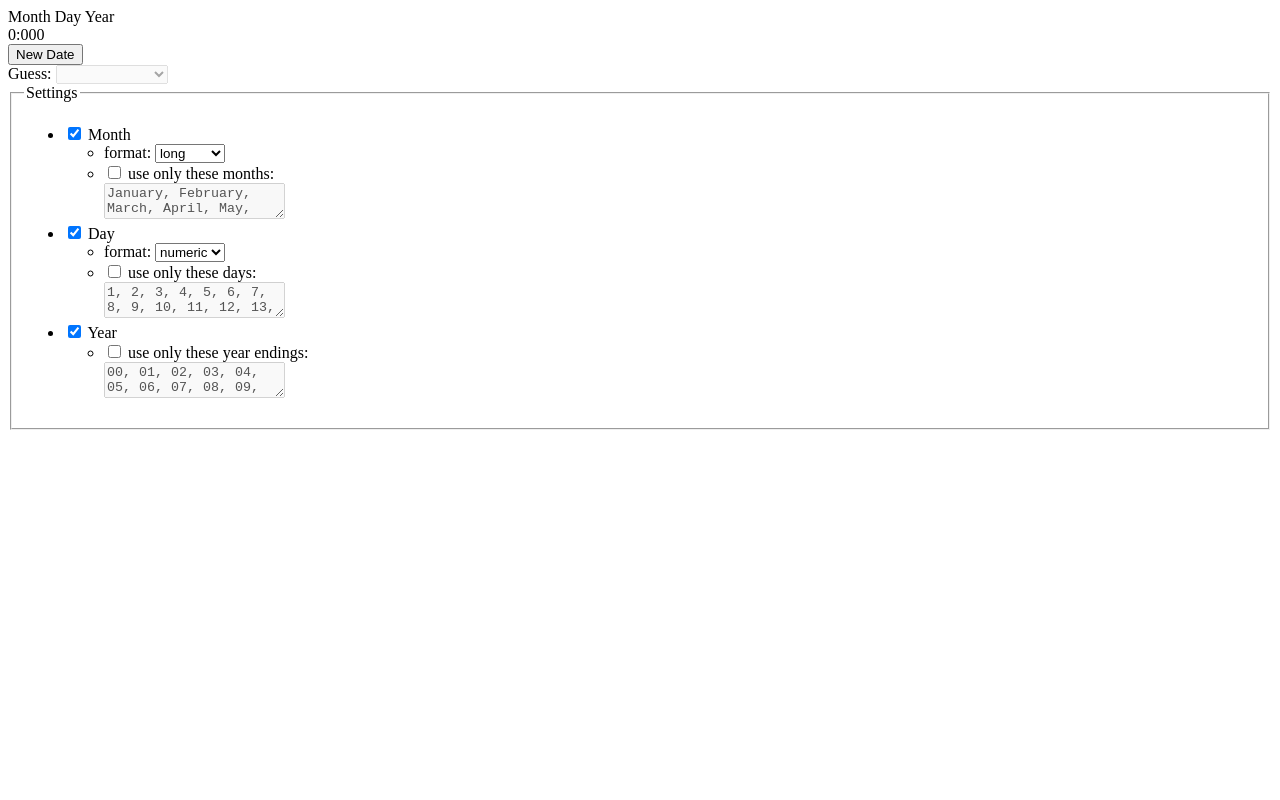
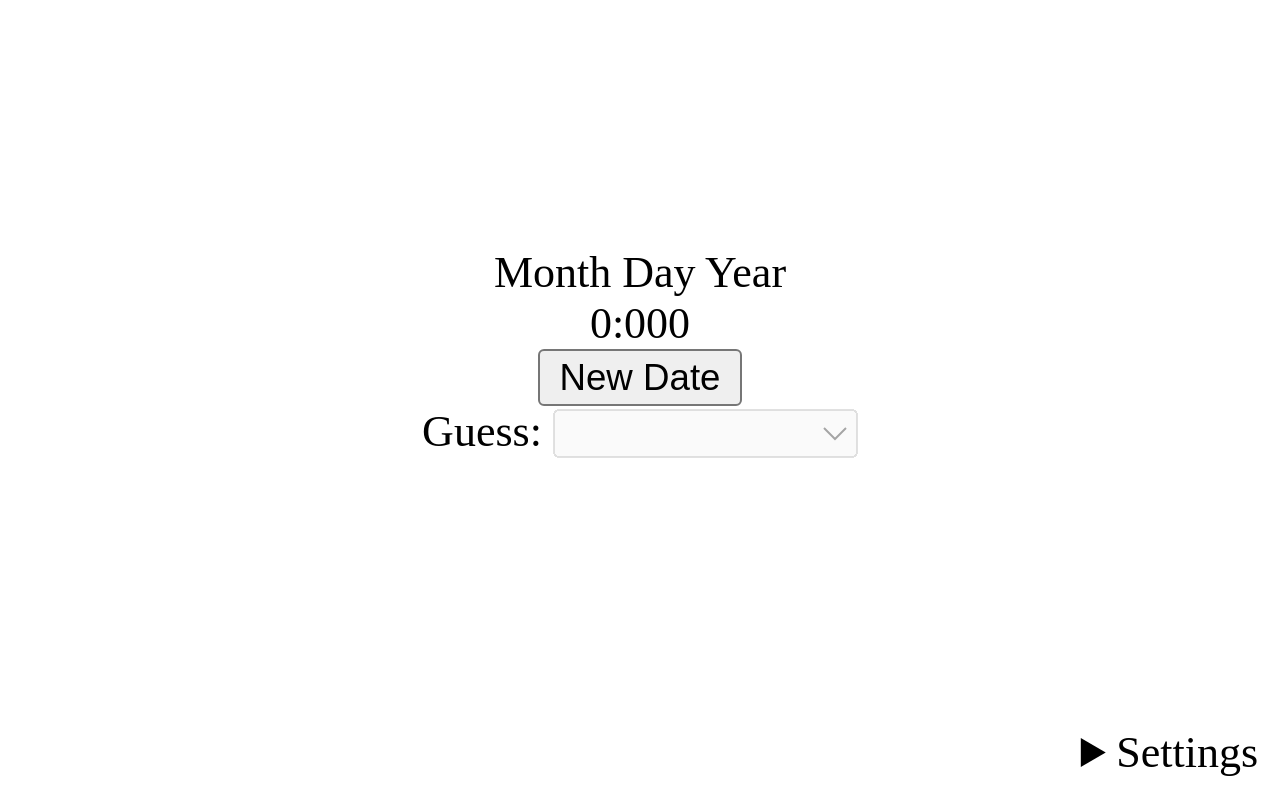
Before and after one commit to juangutie/date-calculation-timer, a plain HTML site: page index.html in a window 1280 px wide. Drawn offline with Linux system fonts and the light colour scheme.

Commit message:
feat: add basic styling

```diff
--- a/index.html
+++ b/index.html
@@ -1,5 +1,7 @@
 <!doctype html>
 <title>Date Calculation Timer</title>
+<link rel="stylesheet" href="main.css">
+<main>
     <div>
         <output data-date>Month Day Year</output>
     </div>
@@ -25,9 +27,12 @@
     <div>
         <output data-result></output>
     </div>
+</main>
+<footer class="footer">
+    <details>
+        <summary class="footer__settings_title">Settings</summary>
         <fieldset data-settings>
-    <legend>Settings</legend>
-    <ul>
+            <ul class="footer__settings_list">
                 <li>
                     <input type="checkbox" id="month" checked data-month-checkbox>
                     <label for="month">Month</label>
@@ -73,6 +78,8 @@
                         <textarea disabled data-year-filter>00, 01, 02, 03, 04, 05, 06, 07, 08, 09, 10, 11, 12, 13, 14, 15, 16, 17, 18, 19, 20, 21, 22, 23, 24, 25, 26, 27, 28, 29, 30, 31, 32, 33, 34, 35, 36, 37, 38, 39, 40, 41, 42, 43, 44, 45, 46, 47, 48, 49, 50, 51, 52, 53, 54, 55, 56, 57, 58, 59, 60, 61, 62, 63, 64, 65, 66, 67, 68, 69, 70, 71, 72, 73, 74, 75, 76, 77, 78, 79, 80, 81, 82, 83, 84, 85, 86, 87, 88, 89, 90, 91, 92, 93, 94, 95, 96, 97, 98, 99</textarea>
             </ul>
         </fieldset>
+    </details>
+</footer>
 <script type="importmap">
 {
     "imports": {
--- /dev/null
+++ b/main.css
@@ -0,0 +1,53 @@
+:root {
+    interpolate-size: allow-keywords;
+}
+
+html {
+    color-scheme: light dark;
+}
+
+body {
+    display: grid;
+    margin: 0;
+    min-height: 100dvh;
+    grid-template-rows: 1fr auto;
+
+    & > * {
+        zoom: 2.75;
+    }
+}
+
+main {
+    margin: 8px;
+    display: flex;
+    flex-direction: column;
+    align-items: center;
+    justify-content: center;
+}
+
+details::details-content {
+    block-size: 0;
+    transition:
+        block-size 0.3s,
+        content-visibility 0.3s;
+    transition-behavior: allow-discrete;
+}
+
+details[open]::details-content {
+    block-size: auto;
+}
+
+.footer {
+    margin: 8px;
+}
+
+.footer__settings_title {
+    text-align: right;
+}
+
+.footer__settings_list {
+    display: flex;
+    flex-wrap: wrap;
+    justify-content: space-between;
+    padding-inline-start: 16px;
+}
```
Lines whose indentation alone changed are shown as unchanged.
